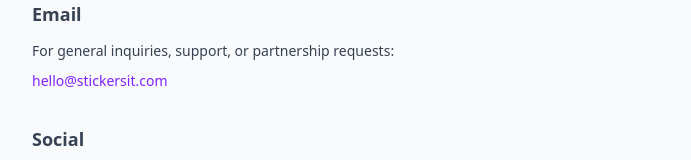
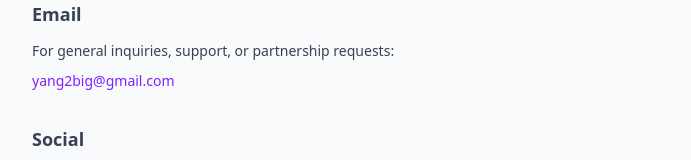
Before and after one commit to bruce-hmz/ai-sticker-maker, a Next.js app: page /contact in a window 1280 px wide. Shown: the part 210-370 px from the top of the page, without its empty margins (288-979 px from the left). Built offline with nearby package versions, Linux system fonts and the light colour scheme.

Commit message:
fix: update contact email to yang2big@gmail.com

```diff
--- a/src/app/about/page.tsx
+++ b/src/app/about/page.tsx
@@ -67,7 +67,7 @@ export default function AboutPage() {
           <p>
             Questions, feedback, or partnership inquiries? Reach us at{" "}
             <a href="mailto:hello@stickersit.com" className="text-violet-600 hover:underline">
-              hello@stickersit.com
+              yang2big@gmail.com
             </a>
             {" "}or on{" "}
             <a
--- a/src/app/contact/page.tsx
+++ b/src/app/contact/page.tsx
@@ -28,10 +28,10 @@ export default function ContactPage() {
             For general inquiries, support, or partnership requests:
           </p>
           <a
-            href="mailto:hello@stickersit.com"
+            href="mailto:yang2big@gmail.com"
             className="inline-block mt-2 text-violet-600 hover:underline font-medium"
           >
-            hello@stickersit.com
+            yang2big@gmail.com
           </a>
         </section>
 
```
